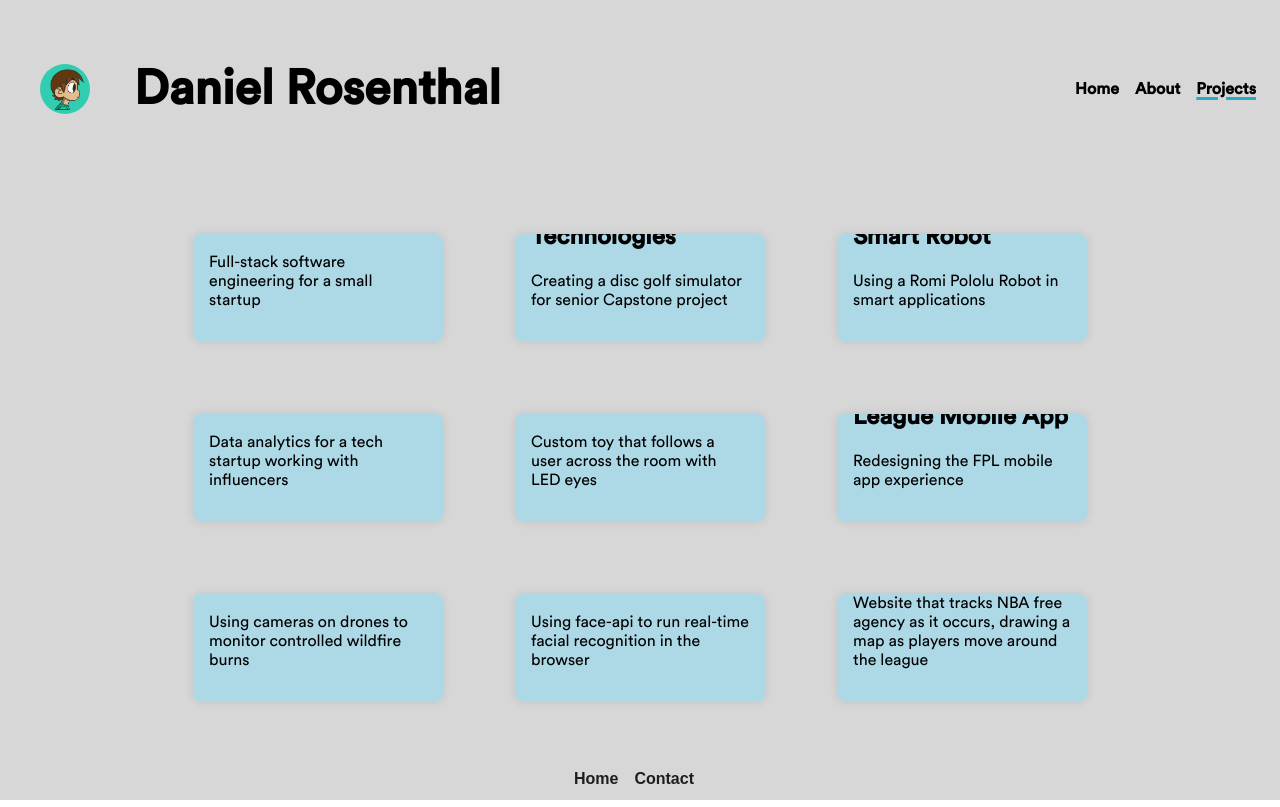
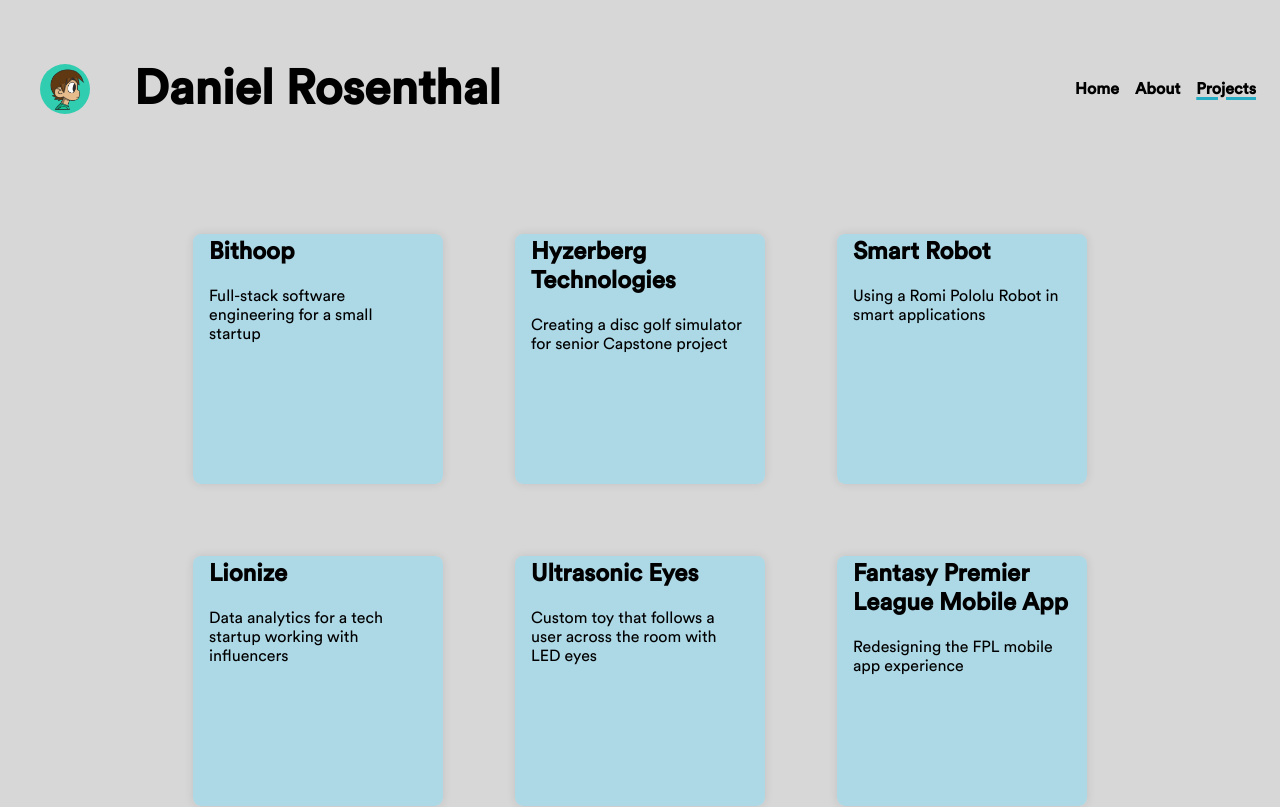
Before and after one commit to danielrosenthal0/portfolio, a React (Create React App) app: page /projects in a window 1280 px wide. Shown: the top 807 px of the page. Built offline with nearby package versions, Linux system fonts and the light colour scheme.

Commit message:
fixed text issue

```diff
--- a/src/components/ProjectCard.module.css
+++ b/src/components/ProjectCard.module.css
@@ -5,7 +5,7 @@
   box-shadow: 0 0 10px rgba(0, 0, 0, 0.1);
   transition: transform 0.3s ease-in-out;
   width: 100%;
-  min-height: 100%;
+  min-height: 250px;
   max-width: 250px;
   max-height: 400px;
   margin: 36px;
```
